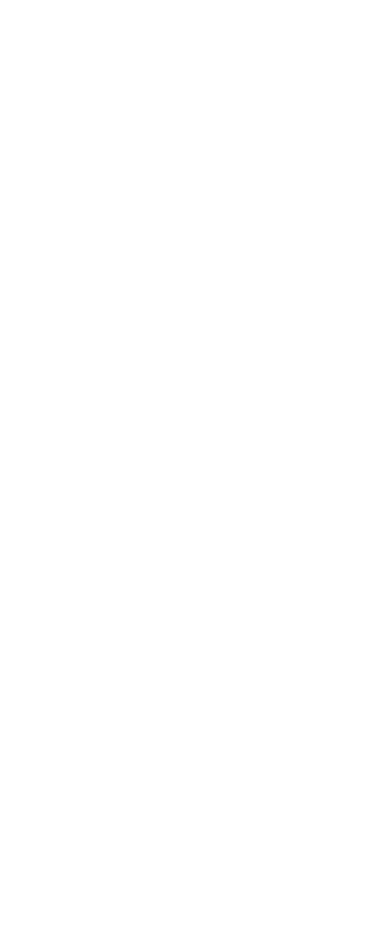
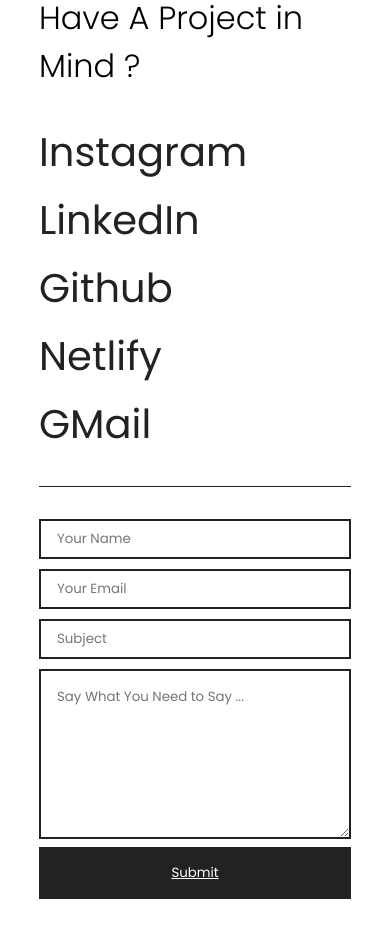
Before and after one commit to ega-erinovian/portfolio-v4, a React (Create React App) app: page / in a window 390 px wide. Shown: the part 4540-5477 px from the top of the page. Before the commit the page ends 4485 px from the top, so only its background shows below. Built offline with nearby package versions, Linux system fonts and the light colour scheme; the HTML template or start-up script is replaced by a standard one.

Commit message:
contact section done

```diff
--- a/src/App.js
+++ b/src/App.js
@@ -1,6 +1,7 @@
 import './App.css';
 import Navbar from './components/navbar/Navbar';
 import About from './containers/about/About';
+import Contact from './containers/contact/Contact';
 import Experience from './containers/experience/Experience';
 import Header from './containers/header/Header';
 import Skills from './containers/skills/Skills';
@@ -15,6 +16,7 @@
       <Work />
       <Experience />
       <Skills />
+      <Contact />
     </>
   );
 }
--- a/src/containers/contact/Contact.jsx
+++ b/src/containers/contact/Contact.jsx
@@ -0,0 +1,32 @@
+import React from 'react'
+import './contact.css'
+
+const Contact = () => {
+  return (
+    <section id="contact">
+        <div className="container_padding">
+            <h1>Have A Project in Mind ?</h1>
+            <div className="contact_content">
+                <div className="contact_socmed">
+                    <a href="#">Instagram</a>
+                    <a href="#">LinkedIn</a>
+                    <a href="#">Github</a>
+                    <a href="#">Netlify</a>
+                    <a href="#">GMail</a>
+                </div>
+                <div className="contact_form">
+                    <div className="contact_name">
+                        <input type="text" className="form_name" placeholder="Your Name" />
+                        <input type="email" className="form_name" placeholder="Your Email"/>
+                    </div>
+                    <input type="text" className="form_subject" placeholder="Subject"/>
+                    <textarea className="form_text" placeholder="Say What You Need to Say ..."/>
+                    <button>Submit</button>
+                </div>
+            </div>
+        </div>
+    </section>
+  )
+}
+
+export default Contact
--- a/src/containers/contact/contact.css
+++ b/src/containers/contact/contact.css
@@ -0,0 +1,180 @@
+#contact{
+    margin-bottom: 250px;
+}
+
+#contact h1{
+    font-size: 4rem;
+    font-weight: 300;
+    border-top: 2px solid #000;
+    margin-bottom: 2rem;
+    transition: all .5s cubic-bezier(0.9, 0.2, 0.05, 0.9);
+    -webkit-transition: all .5s cubic-bezier(0.9, 0.2, 0.05, 0.9);
+    -moz-transition: all .5s cubic-bezier(0.9, 0.2, 0.05, 0.9);
+    -ms-transition: all .5s cubic-bezier(0.9, 0.2, 0.05, 0.9);
+    -o-transition: all .5s cubic-bezier(0.9, 0.2, 0.05, 0.9);
+}
+
+#contact:hover h1{
+    letter-spacing: 6px;
+}
+
+#contact .contact_content{
+    display: grid;
+    grid-template-columns: 25% auto;
+}
+
+#contact .contact_content .contact_socmed{
+    display: flex;
+    justify-content: space-between;
+    flex-direction: column;
+}
+
+#contact .contact_content .contact_socmed a{
+    font-size: 3rem;
+    width: 100%;
+    height: fit-content;
+}
+
+#contact .contact_content .contact_socmed a:hover{
+    text-decoration: underline;
+}
+
+#contact .contact_content .contact_form{
+    display: flex;
+    flex-direction: column;
+    justify-content: space-around;
+    border-left: 1px solid #222;
+    padding-left: 5rem;
+}
+
+#contact .contact_content .contact_form input{
+    width: 100%;
+    height: 50px;
+    border: 2px solid #222;
+    padding: 1rem;
+}
+
+#contact .contact_content .contact_form textarea{
+    width: 100%;
+    height: 170px;
+    border: 2px solid #222;
+    padding: 1rem;
+    margin-bottom: .5rem;
+}
+
+#contact .contact_content .contact_form .contact_name input:first-child{
+    margin-right: 6px;
+}
+
+#contact .contact_content .contact_form .contact_name input:last-child{
+    margin-left: 6px;
+}
+
+#contact .contact_content .contact_form .contact_name{
+    display: flex;
+    width: 100%;
+}
+
+#contact .contact_form button{
+    width: 100%;
+    border: none;
+    background-color: #222;
+    padding: 1rem 0;
+    color: #fff;
+    text-decoration: underline;
+    cursor: pointer;
+    transition: all .25s;
+    -webkit-transition: all .25s;
+    -moz-transition: all .25s;
+    -ms-transition: all .25s;
+    -o-transition: all .25s;
+}
+
+#contact .contact_form button:hover{
+    background-color: rgb(54, 54, 54);
+}
+
+@media screen and (max-width: 1000px){
+    #contact h1{
+        font-size: 2.5rem;
+    }
+
+    #contact .contact_content{
+        display: grid;
+        grid-template-columns: 30% auto;
+    }
+
+    #contact .contact_content .contact_socmed a{
+        font-size: 2rem;
+    }
+
+    #contact .contact_content .contact_form{
+        padding-left: 3.5rem;
+    }
+
+    #contact .contact_content .contact_form input{
+        height: 40px;
+        margin-bottom: 10px;
+    }
+}
+
+@media screen and (max-width: 768px){
+    #contact .contact_content{
+        display: block;
+    }
+
+    #contact .contact_content .contact_socmed{
+        display: grid;
+        grid-template-columns: auto auto auto auto;
+        gap: .5rem;
+        margin-bottom: 2rem;
+    }
+
+    #contact .contact_content .contact_socmed a{
+        font-size: 2rem;
+    }
+
+    #contact .contact_content .contact_form{
+        border-top: 1px solid #222;
+        padding-top: 2rem;
+        border-left: none;
+        padding-left: 0;
+    }
+}
+
+@media screen and (max-width: 576px){
+    #contact .contact_content .contact_socmed a{
+        font-size: 1.5rem;
+    }
+
+    #contact .contact_content .contact_socmed{
+        grid-template-columns: auto auto auto;
+    }
+
+    #contact .contact_content .contact_form .contact_name{
+        display: block;
+    }
+
+    #contact .contact_content .contact_form .contact_name input:first-child{
+        margin-right: 0;
+    }
+
+    #contact .contact_content .contact_form .contact_name input:last-child{
+        margin-left: 0;
+    }
+}
+
+@media screen and (max-width: 480px){
+    #contact h1{
+        font-size: 2rem;
+    }
+
+    #contact .contact_content .contact_socmed{
+        display: flex;
+        flex-direction: column;
+    }
+
+    #contact .contact_content .contact_socmed a{
+        font-size: 2.5rem;
+    }
+}
--- a/src/containers/experience/experience.css
+++ b/src/containers/experience/experience.css
@@ -48,7 +48,6 @@
     }
 
     #exp .exp_content h1{
-        font-size: 4rem;
         margin-bottom: 3rem;
         position: static;
         top: 100px;
--- a/src/containers/skills/skills.css
+++ b/src/containers/skills/skills.css
@@ -39,12 +39,13 @@
 }
 
 #skills .skills_content h2:nth-child(3):hover{
+    color: rgb(115, 228, 164);
+}
+
+#skills .skills_content h2:nth-child(4):hover{
     color: rgb(231, 209, 100);
 }
 
-#skills .skills_content h2:nth-child(4):hover{
-    color: rgb(115, 228, 164);
-}
 
 @media screen and (max-width: 1000px) {
     #skills{
@@ -61,9 +62,6 @@
         margin-bottom: 100px;
     }
 
-    #skills h1{
-        font-size: 2rem;
-    }
     #skills .skills_content h2{
         font-size: 1.6rem;
     }
```
